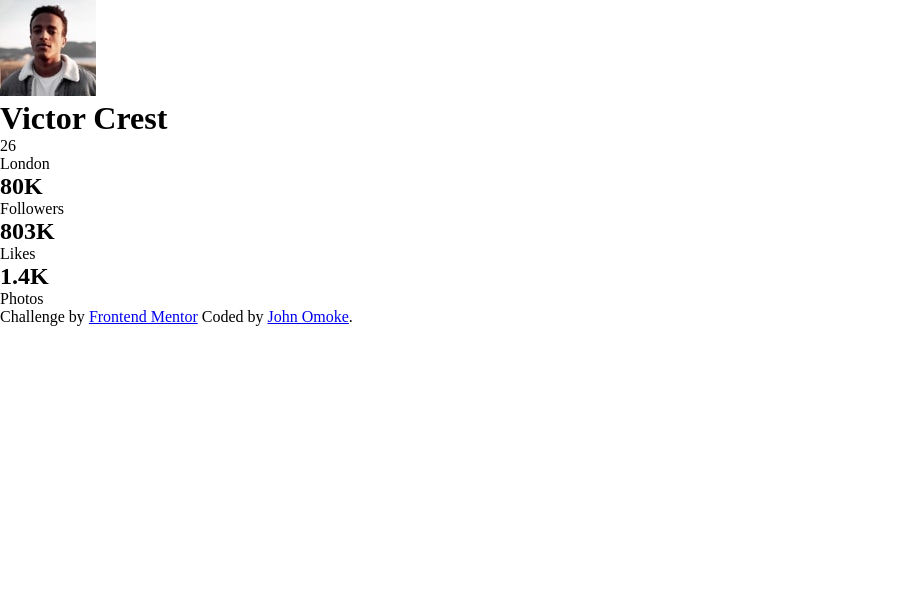
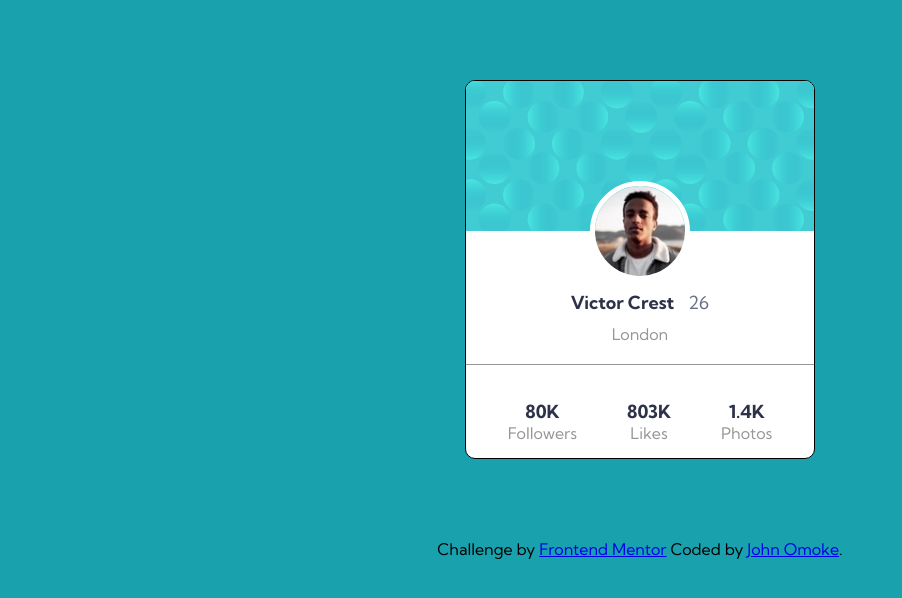
Before and after one commit to jomoke814/profile-card, a plain HTML site: page index.html in a window 1280 px wide. Shown: the whole page, without its empty margins (0-902 px from the left). Drawn offline with Linux system fonts and the light colour scheme.

Commit message:
Adding styles to body and profile card

```diff
--- a/css/styles.css
+++ b/css/styles.css
@@ -1,3 +1,5 @@
+@import url('https://fonts.googleapis.com/css2?family=Kumbh+Sans:wght@400;700&display=swap');
+
 * {
     box-sizing: border-box;
     margin: 0;
@@ -10,3 +12,95 @@
     --main-text-color: hsl(227, 10%, 46%);
     --main-description-color:hsl(0, 0%, 59%);
 }
+
+body {
+    display: flex;
+    flex-direction: column;
+    justify-content: center;
+    align-items: center;
+    background-color: var(--main-bg-color);
+    font-family: 'Kumbh Sans', sans-serif;
+    max-height: 100vh;
+}
+
+.container {
+    max-width: 1440px;
+    margin: 30px;
+}
+
+h1, h2 {
+    font-size: 18px;
+    font-weight: 700;
+    color: var(--main-heading-color);
+}
+
+p {
+    font-weight: 400;
+    color: var(--main-description-color);
+}
+
+.image {
+    display: flex;
+    justify-content: center;
+    margin: -50px;
+}
+
+.vict-img {
+    width: 100px;
+    border-radius: 50%;
+    border: 5px solid #fff;
+}
+
+.profile-card {
+    display: grid;
+    grid-template-columns: 1fr;
+    background-color: #fff;
+    border: 1px solid;
+    border-radius: 10px;
+    text-align: center;
+    margin: 50px;
+    width: 350px;
+    overflow: hidden;
+}
+
+.upper {
+    height: 150px;
+    background: url('../images/bg-pattern-card.svg');
+    background-size: cover;
+}
+
+.profile-info {
+    display: flex;
+    flex-direction: column;
+    align-items: center;
+    justify-content: space-between;
+}
+
+.info {
+    display: flex;
+    flex-direction: column;
+    align-items: center;
+    gap: 10px;
+    margin-top: 60px;
+}
+
+.age {
+    font-weight: 400;
+    color: var(--main-text-color);
+    padding-left: 10px;
+}
+
+hr {
+    border: none;
+    background: var(--main-description-color);
+    height: 1px;
+    margin: 20px 0;
+}
+
+.stats {
+    display: flex;
+    justify-content: center;
+    gap: 50px;
+    padding: 15px;
+
+}
--- a/index.html
+++ b/index.html
@@ -10,14 +10,21 @@
 </head>
 <body>
     <main class="container">
-        <div class="profile-card">
-            <img src="images/image-victor.jpg" alt="victor-img">
+        <!-- <section class="image-top">
+            <img src="images/bg-pattern-top.svg" alt="top-img">
+        </section> -->
+        <section class="profile-card">
+            <div class="upper"></div>
+            <div class="image">
+                <img src="images/image-victor.jpg" alt="victor-img" class="vict-img">
+            </div>
             <div class="description">
-                <h1>Victor Crest</h1>
-                <p>26</p>
+                <div class="info">
+                    <h1>Victor Crest <span class="age">26</span></h1>
                     <p>London</p>
                 </div>
-            <div class="following">
+                <hr>
+                <div class="stats">
                     <div>
                         <h2>80K</h2>
                         <p>Followers</p>
@@ -31,7 +38,12 @@
                         <p>Photos</p>
                     </div>
                 </div>
+
             </div>
+        </section>
+        <!-- <section class="image-bottom">
+            <img src="images/bg-pattern-bottom.svg" alt="bottom-img">
+        </section> -->
     </main>
 
     <footer class="attribution">
```
Lines whose indentation alone changed are shown as unchanged.
